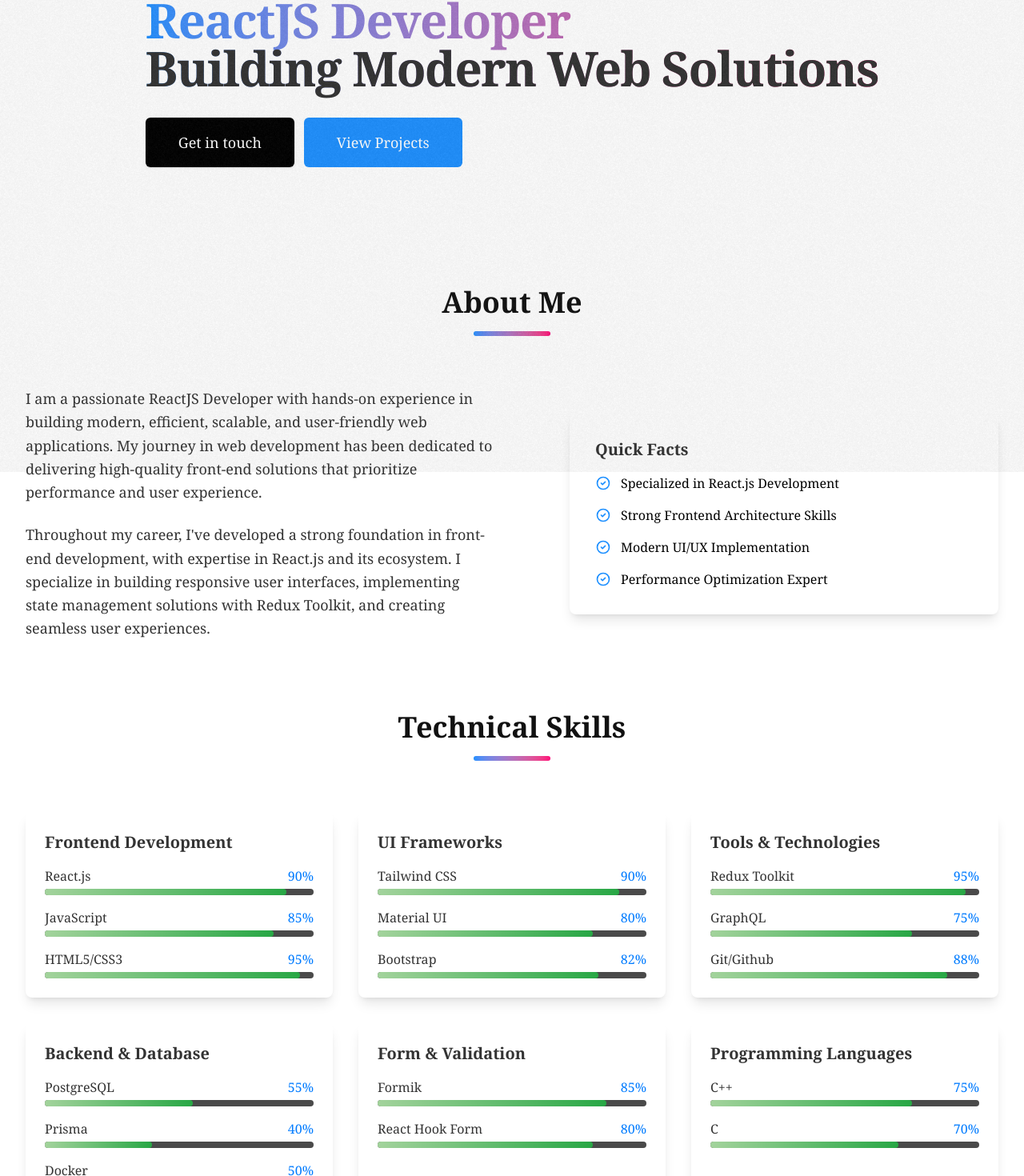
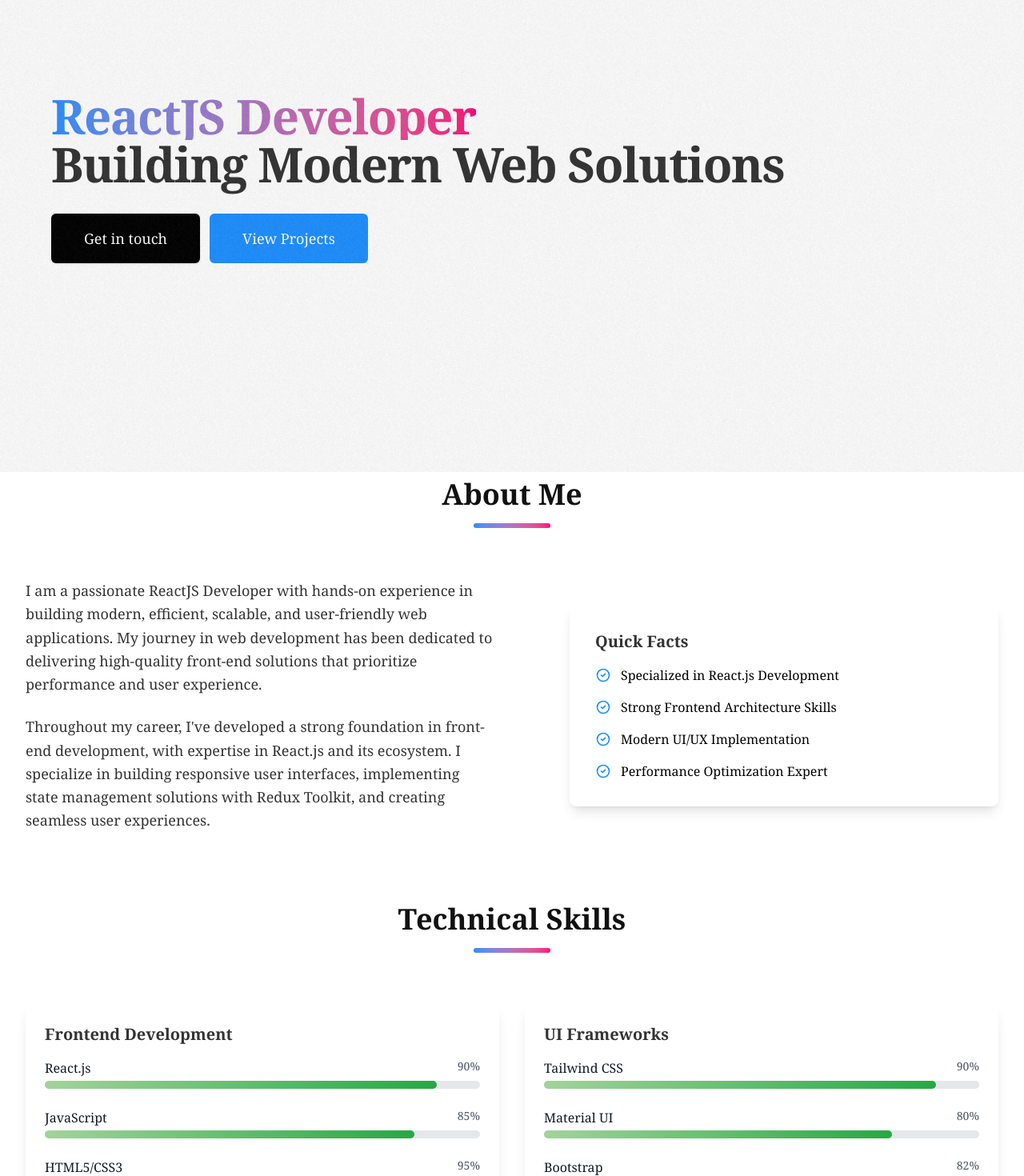
Before and after one commit to NikhilBhagoria/react-portfolio, a React (Vite) app: page / in a window 1280 px wide. Shown: the part 210-1680 px from the top of the page at 80% size. Built offline with nearby package versions, Linux system fonts and the light colour scheme.

Commit message:
Added: UI and CSS

```diff
--- /dev/null
+++ b/src/components/AnimatedText.jsx
@@ -0,0 +1,31 @@
+import React, { useEffect, useRef } from 'react';
+
+const AnimatedText = ({
+  text,
+  className = "",
+  delay = 0
+}) => {
+  const spanRef = useRef(null);
+
+  useEffect(() => {
+    const span = spanRef.current;
+    if (!span) return;
+
+    const timer = setTimeout(() => {
+      span.classList.add('animate-in');
+    }, delay);
+
+    return () => clearTimeout(timer);
+  }, [delay]);
+
+  return (
+    <span
+      ref={spanRef}
+      className={`inline-block opacity-0 translate-y-8 transition-all duration-700 ease-out ${className}`}
+    >
+      {text}
+    </span>
+  );
+};
+
+export default AnimatedText;
--- /dev/null
+++ b/src/components/ScrollReveal.jsx
@@ -0,0 +1,60 @@
+import React, { useEffect, useRef } from 'react';
+
+
+const ScrollReveal = ({
+  children,
+  className = "",
+  threshold = 0.1,
+  direction = 'up',
+  delay = 0
+}) => {
+  const elementRef = useRef(null);
+
+  useEffect(() => {
+    const element = elementRef.current;
+    if (!element) return;
+
+    const getInitialTransform = () => {
+      switch (direction) {
+        case 'up': return 'translate3d(0, 50px, 0)';
+        case 'down': return 'translate3d(0, -50px, 0)';
+        case 'left': return 'translate3d(50px, 0, 0)';
+        case 'right': return 'translate3d(-50px, 0, 0)';
+        default: return 'translate3d(0, 50px, 0)';
+      }
+    };
+
+    element.style.transform = getInitialTransform();
+    element.style.opacity = '0';
+    element.style.transition = `transform 0.8s ease-out ${delay}ms, opacity 0.8s ease-out ${delay}ms`;
+
+    const observer = new IntersectionObserver(
+      (entries) => {
+        entries.forEach((entry) => {
+          if (entry.isIntersecting) {
+            setTimeout(() => {
+              element.style.transform = 'translate3d(0, 0, 0)';
+              element.style.opacity = '1';
+            }, 100);
+            observer.unobserve(element);
+          }
+        });
+      },
+      { threshold }
+    );
+
+    observer.observe(element);
+
+    return () => {
+      if (element) observer.unobserve(element);
+    };
+  }, [direction, threshold, delay]);
+
+  return (
+    <div ref={elementRef} className={className}>
+      {children}
+    </div>
+  );
+};
+
+export default ScrollReveal;
--- /dev/null
+++ b/src/components/SkillBar.jsx
@@ -0,0 +1,52 @@
+import React, { useEffect, useRef, useState } from 'react';
+
+const SkillBar= ({
+  skill,
+  percentage,
+  color = '',
+  delay = 0,
+  style=""
+}) => {
+  const [animate, setAnimate] = useState(false);
+  const barRef = useRef(null);
+
+  useEffect(() => {
+    const bar = barRef.current;
+    if (!bar) return;
+
+    const observer = new IntersectionObserver(
+      (entries) => {
+        if (entries[0].isIntersecting) {
+          setTimeout(() => {
+            setAnimate(true);
+          }, delay);
+          observer.unobserve(bar);
+        }
+      },
+      { threshold: 0.1 }
+    );
+
+    observer.observe(bar);
+
+    return () => {
+      if (bar) observer.unobserve(bar);
+    };
+  }, [delay]);
+
+  return (
+    <div ref={barRef} className="mb-6">
+      <div className="flex justify-between mb-1">
+        <span className="text-base font-medium text-gray-900">{skill}</span>
+        <span className="text-sm font-medium text-gray-600">{percentage}%</span>
+      </div>
+      <div className="w-full bg-gray-200 rounded-full h-2.5">
+        <div
+          className={`h-2.5 rounded-full transition-all duration-1000 ease-out`}
+          style={{ width: animate ? `${percentage}%` : '0%', background:'var(--color-accent-primary) linear-gradient(90deg, var(--color-gradient-skill-start), var(--color-gradient-skill-end))' }}
+        ></div>
+      </div>
+    </div>
+  );
+};
+
+export default SkillBar;
--- a/src/components/common/HeaderTitle/HeaderTitle.jsx
+++ b/src/components/common/HeaderTitle/HeaderTitle.jsx
@@ -1,7 +1,9 @@
 import React from 'react'
+import ScrollReveal from '../../ScrollReveal'
 
 const HeaderTitle = ({ title }) => {
     return (
+        <ScrollReveal>
         <div className="text-center mb-16 animate__animated animate__fadeIn">
             <h2 className="text-3xl font-extrabold text-[var(--color-title-text)] sm:text-4xl">
                 {title}
@@ -10,6 +12,7 @@ const HeaderTitle = ({ title }) => {
                 <div className="h-1.5 w-24 bg-gradient-to-r from-[var(--color-gradient-start)] to-[var(--color-gradient-end)] mx-auto rounded-full"></div>
             </div>
         </div>
+        </ScrollReveal>
     )
 }
 
--- a/src/index.css
+++ b/src/index.css
@@ -3,7 +3,13 @@
 html {
     font-family: "freight-text-pro",Georgia,Cambria,"Times New Roman",Times,serif;
     color:rgba(0, 0, 0, .8);
+    scroll-behavior: smooth;
 }
+/* Animation classes */
+.animate-in {
+    @apply opacity-100 translate-y-0 scale-100;
+  }
+
 /*f3f9d2-cbeaa6-c0d684-ff595e-1982c4 */
 :root {
     /* Background color */
--- a/src/pages/Main/Main.jsx
+++ b/src/pages/Main/Main.jsx
@@ -1,14 +1,25 @@
 import React from 'react'
+import AnimatedText from '../../components/AnimatedText'
 
 const Main = () => {
   return (
-    <div className='bg-[var(--color-background)]'>
+    <div className='bg-[var(--color-background)] min-h-screen flex items-center justify-center py-20 px-4 sm:px-6 lg:px-8 overflow-hidden'>
       <section id="hero" className="min-h-[70vh] pt-16 flex items-center">
         <div className="max-w-7xl mx-auto px-4 sm:px-6 lg:px-8">
           <div className="text-center lg:text-left">
             <h1 className="text-4xl tracking-tight font-extrabold text-transparent bg-clip-text bg-gradient-to-r from-[var(--color-gradient-start)] to-[var(--color-gradient-end)] sm:text-5xl md:text-6xl animate__animated animate__fadeInDown">
-              <span className="block">ReactJS Developer</span>
-              <span className="block text-[var(--color-text-primary)]">Building Modern Web Solutions</span>
+              {/* <span className="block">ReactJS Developer</span> */}
+              <AnimatedText
+              text="ReactJS Developer"
+              className=" text-transparent bg-clip-text bg-gradient-to-r from-[var(--color-gradient-start)] to-[var(--color-gradient-end)]"
+                delay={300}
+              />
+              <AnimatedText
+              text="Building Modern Web Solutions"
+              className="bg-clip-text text-[var(--color-text-primary)]"
+                delay={500}
+              />
+              {/* <span className="block text-[var(--color-text-primary)]">Building Modern Web Solutions</span> */}
             </h1>
             <p className="mt-3 text-base text-[var(--color-text-secondary)] sm:mt-5 sm:text-lg sm:max-w-xl sm:mx-auto md:mt-5 md:text-xl lg:mx-0 animate__animated animate__fadeIn">
               {/* Passionate developer with 1.2 years of experience in creating responsive and dynamic web applications using React.js and modern technologies. */}
--- a/src/pages/Skills/Skills.jsx
+++ b/src/pages/Skills/Skills.jsx
@@ -1,5 +1,7 @@
 import React from 'react'
 import HeaderTitle from '../../components/common/HeaderTitle/HeaderTitle'
+import SkillBar from '../../components/SkillBar'
+import ScrollReveal from '../../components/ScrollReveal'
 const Skills = () => {
   const skills = [
     {
@@ -102,24 +104,33 @@ const Skills = () => {
       <section id="skills" className="py-20">
         <div className="max-w-7xl mx-auto px-4 sm:px-6 lg:px-8">
           <HeaderTitle title="Technical Skills" />
-          <div className="grid grid-cols-1 md:grid-cols-2 lg:grid-cols-3 gap-8">
+          <div className="grid grid-cols-1 md:grid-cols-2 gap-8">
             {skills.map((skill, index) => (
-              <div key={index} className="bg-[var(--color-card-bg)] p-6 rounded-lg shadow-lg animate__animated animate__fadeInUp">
+              <ScrollReveal key={index} delay={index * 200}>
+              <div key={index} className="bg-[var(--color-card-bg)] h-full p-6 rounded-lg shadow-lg animate__animated animate__fadeInUp">
                 <h3 className="text-xl font-bold text-[var(--color-text-primary)] mb-4">{skill.name}</h3>
                 <div className="space-y-4">
                   {skill.skills.map((skillItem, skillIndex) => (
-                    <div key={skillIndex} className="skill-item">
-                      <div className="flex justify-between mb-1">
-                        <span className="text-[var(--color-text-primary)]">{skillItem.name}</span>
-                        <span className="text-[var(--color-skill-text)]">{skillItem.percentage}%</span>
-                      </div>
-                      <div className="w-full bg-[var(--bg-unfilled-bar)] rounded-full h-2">
-                        <div className={`bg-[var(--color-accent-primary)] h-2 rounded-full`} style={{ width: `${skillItem.percentage}%`, background: 'linear-gradient(90deg, var(--color-gradient-skill-start), var(--color-gradient-skill-end))' }}></div>
-                      </div>
-                    </div>
+                    <SkillBar
+                    key={skillIndex}
+                    skill={skillItem.name}
+                    style={`text-[var(--color-skill-text)]`}
+                    percentage={skillItem.percentage}
+                    delay={(index * 4 + skillIndex) * 150}
+                    />
+                    // <div key={skillIndex} className="skill-item">
+                    //   <div className="flex justify-between mb-1">
+                    //     <span className="text-[var(--color-text-primary)]">{skillItem.name}</span>
+                    //     <span className="text-[var(--color-skill-text)]">{skillItem.percentage}%</span>
+                    //   </div>
+                    //   <div className="w-full bg-[var(--bg-unfilled-bar)] rounded-full h-2">
+                    //     <div className={`bg-[var(--color-accent-primary)] h-2 rounded-full`} style={{ width: `${skillItem.percentage}%`, background: 'linear-gradient(90deg, var(--color-gradient-skill-start), var(--color-gradient-skill-end))' }}></div>
+                    //   </div>
+                    // </div>
                   ))}
                 </div>
               </div>
+              </ScrollReveal>
             ))}
           </div>
         </div>
```
